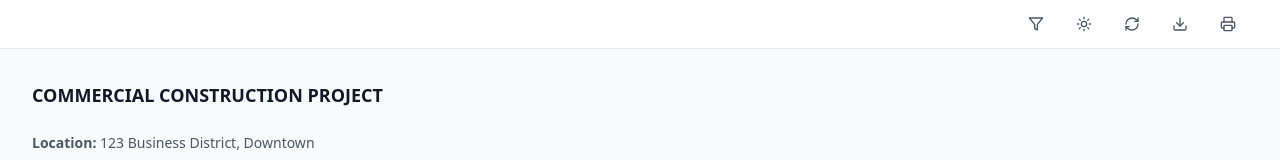
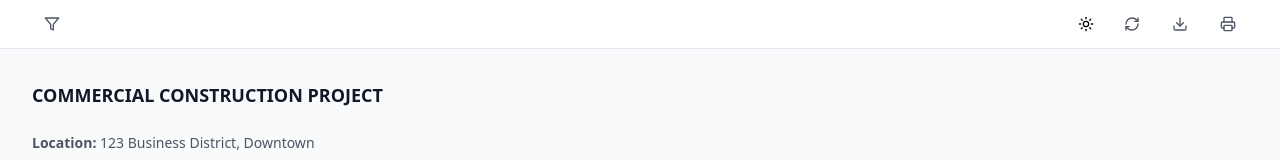
Before and after one commit to IMU-Framework/bid-sheet-renderer-pro, a React (Vite) app: page / in a window 1280 px wide. Shown: the top 160 px of the page. Built offline with nearby package versions, Linux system fonts and the light colour scheme.

Commit message:
Fix: Align filter icon and implement ThemeToggle
- Aligned filter icon to the left in desktop and tablet views.
- Implemented the specified ThemeToggle component for dark/light mode.

```diff
--- a/src/components/BidSheetViewer.tsx
+++ b/src/components/BidSheetViewer.tsx
@@ -1,3 +1,4 @@
+
 import { useState, useMemo } from 'react';
 import { Button } from '@/components/ui/button';
 import { Printer, Download, RefreshCw, Moon, Sun } from 'lucide-react';
@@ -66,40 +67,27 @@ const BidSheetViewer = () => {
       <div className={`${darkMode ? 'bg-gray-800 border-gray-700' : 'bg-white border-gray-200'} border-b sticky top-0 z-40 print:hidden`}>
         <div className="max-w-7xl mx-auto px-4 sm:px-6 lg:px-8">
           <div className="flex justify-between items-center h-12">
-            {/* Mobile: Filter on left */}
-            <div className="flex items-center md:hidden">
+            {/* Filter - always on left for all screen sizes */}
+            <div className="flex items-center">
               <BidSheetFilter
                 categories={allCategories}
                 selectedCategories={selectedCategories}
                 onCategoryChange={handleCategoryChange}
                 darkMode={darkMode}
-                isMobile={true}
+                isMobile={false}
               />
             </div>
 
-            <div className="flex items-center space-x-2 ml-auto">
-              {/* Desktop: Filter */}
-              <div className="hidden md:block">
-                <BidSheetFilter
-                  categories={allCategories}
-                  selectedCategories={selectedCategories}
-                  onCategoryChange={handleCategoryChange}
-                  darkMode={darkMode}
-                  isMobile={false}
-                />
-              </div>
-
+            <div className="flex items-center space-x-2">
               <Button
                 variant="ghost"
                 size="icon"
                 onClick={toggleDarkMode}
-                className="flex items-center justify-center hover:bg-gray-100 dark:hover:bg-gray-700 transition-colors"
+                className="h-9 w-9"
               >
-                {darkMode ? (
-                  <Moon className="h-4 w-4 text-gray-600 dark:text-gray-300" />
-                ) : (
-                  <Sun className="h-4 w-4 text-gray-600 dark:text-gray-300" />
-                )}
+                <Sun className="h-4 w-4 rotate-0 scale-100 transition-all dark:-rotate-90 dark:scale-0" />
+                <Moon className="absolute h-4 w-4 rotate-90 scale-0 transition-all dark:rotate-0 dark:scale-100" />
+                <span className="sr-only">Toggle theme</span>
               </Button>
 
               <Button
@@ -133,7 +121,7 @@ const BidSheetViewer = () => {
         </div>
       </div>
 
-      {/* Main content - removed card container */}
+      {/* Main content */}
       <div className="max-w-7xl mx-auto p-4 sm:p-6 lg:p-8 print:p-0 print-container">
         <div className="print:mt-16">
           {/* Project title */}
@@ -158,7 +146,7 @@ const BidSheetViewer = () => {
             </div>
           </div>
 
-          {/* Grand total - with more spacing */}
+          {/* Grand total */}
           <div className="mb-4 print:mb-6 print:mt-12 print:break-inside-avoid print:break-after-avoid">
             <div className="bg-gray-900 dark:bg-gray-800 text-white rounded-lg p-2 grand-total-print">
               <div className="flex justify-between items-center">
```
